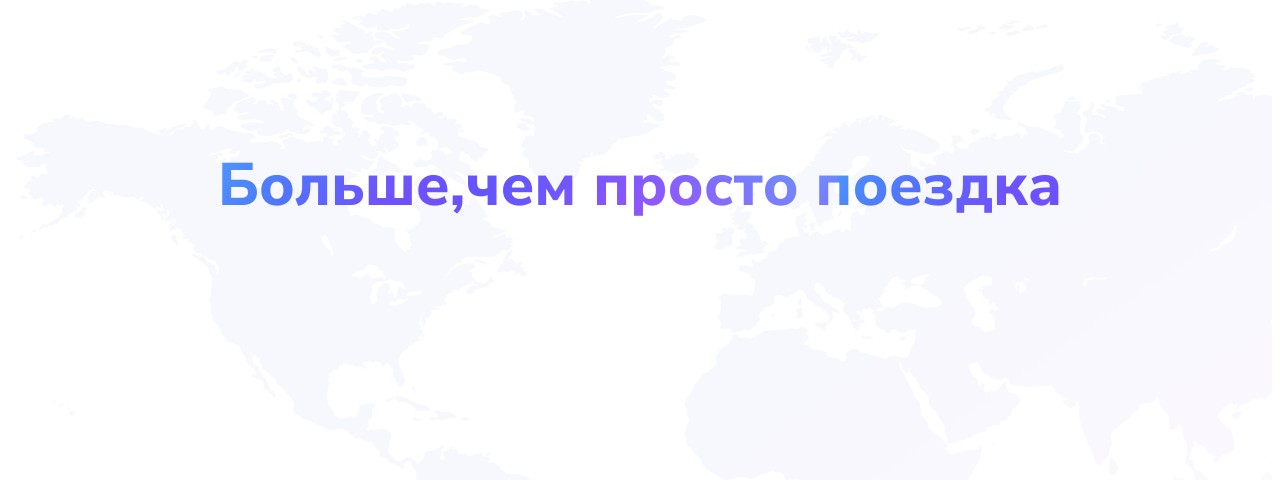
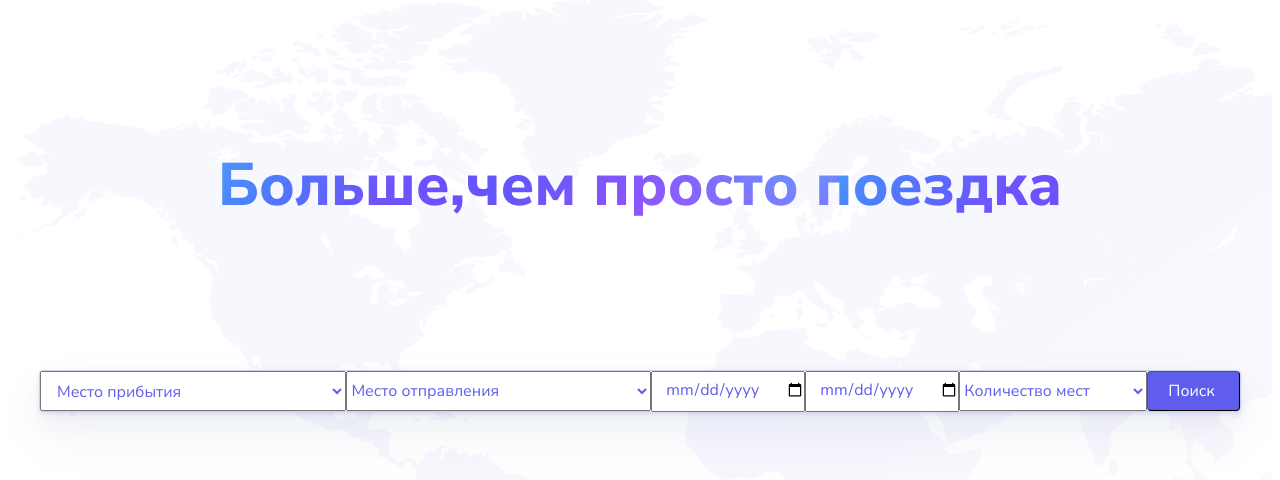
Before and after one commit to bib4maru/WebFlightBooking, a plain HTML site: page index.html in a window 1280 px wide. Shown: the part 138-618 px from the top of the page. Drawn offline with Linux system fonts and the light colour scheme.

Commit message:
Лаба 6
Подгрузка данных с JSON файла

```diff
--- /dev/null
+++ b/db.json
@@ -0,0 +1,54 @@
+[
+        {
+            "value": "Kazan",
+            "data" : "🇷🇺&emsp; Казань"
+        },
+        {
+            "value": "Moscow",
+            "data" : "🇷🇺&emsp; Москва"
+        },
+        {
+            "value": "London",
+            "data" : "🇬🇧&emsp; Лондон"
+        },
+        {
+            "value": "Tokyo",
+            "data" : "🇯🇵&emsp; Токио"
+        },
+        {
+            "value":"New-York",
+            "data" : "🇺🇸&emsp; Нью-Йорк"
+        },
+        {
+            "value": "Paris",
+            "data" : "🇫🇷&emsp; Париж"
+        },
+        {
+            "value": "Mexico",
+            "data" : "🇲🇽&emsp; Мехико"
+        },
+        {
+            "value": "Stambul",
+            "data" : "🇹🇷&emsp; Стамбул"
+        },
+        {
+            "value": "Rome",
+            "data" : "🇮🇹&emsp; Рим"
+        },
+        {
+            "value": "Prague",
+            "data" : "🇨🇿&emsp; Прага"
+        },
+        {
+            "value": "Shanghai",
+            "data" : "🇨🇳&emsp; Шанхай"
+        },
+        {
+            "value": "Budapest",
+            "data" : "🇭🇺&emsp; Будапешт"
+        },
+        {
+            "value": "Berlin",
+            "data" : "🇩🇪&emsp; Берлин"
+        }
+]
--- a/index.html
+++ b/index.html
@@ -30,6 +30,26 @@
     <main>
         <div class="searchblock">
             <div class="title"><h1 class="gradient_text">Больше,чем просто поездка</h1></div>
+            <form>
+                <div class="searchbar">
+                    <select name="from" class="depart_place">
+                        <option value="">Место прибытия</option>
+                    </select>
+                    <select name="to" class="arrival_place">
+                        <option value="">Место отправления</option>
+                    </select>
+                    <input class="depart-return" id="depart" type="date">
+                    <input class="depart-return" id="return" type="date">
+                    <select name="passangers" class="n_passangers">
+                        <option value="">Количество мест</option>
+                        <option value="one">Один пассажир</option>
+                        <option value="two">Два пассажира</option>
+                        <option value="three">Три пассажира</option>
+                    </select>
+                    <button class="search_btn" type="reset">Поиск</button>
+                </div>
+            </form>
+
         </div>
         <div class="map">
             <iframe src="https://www.google.com/maps/embed?pb=!1m14!1m12!1m3!1d42881714.255698316!2d81.17724079000575!3d49.00502702689404!2m3!1f0!2f0!3f0!3m2!1i1024!2i768!4f13.1!5e0!3m2!1sru!2sru!4v1679931008300!5m2!1sru!2sru" width="800" height="450" style="border:0;" allowfullscreen="" loading="lazy" referrerpolicy="no-referrer-when-downgrade"></iframe>
@@ -75,5 +95,6 @@
             <p class="copyright">©️ 2023 FlyMeTotheMoon incorporated</p>
         </div>
     </footer>
+    <script src="script.js"></script>
 </body>
 </html>
--- /dev/null
+++ b/script.js
@@ -0,0 +1,127 @@
+
+
+class OptionCity {
+    constructor (value,data,parent,className) {
+        this.value = value;
+        this.data = data;
+        this.parent = document.querySelector(parent);
+        this.className = className;
+    }
+    render(){
+        const element = document.createElement("option");
+        element.classList.add(this.className);
+        element.innerHTML=`<option value=${this.value}>${this.data}</option>`;
+        this.parent.append(element);
+    }
+}
+
+const getData = async (url) => {
+    const result = await fetch(url);
+
+    if (!result.ok) {
+        throw new Error(`Не удалось получить данные ${url}, статус:${result.status}`);
+    }
+
+    return await result.json();
+}
+
+getData("db.json")
+    .then(data => {
+        data.forEach(({value,data}) => {
+            new OptionCity(value,data,".depart_place","fromListNode").render();
+            new OptionCity(value,data,".arrival_place","toListNode").render();
+        })
+    })
+    setTimeout(() => {
+        const bar = document.querySelector(".searchbar"),
+        fromSelect = bar.querySelector(".depart_place"),
+        toSelect = bar.querySelector(".arrival_place"),
+        fromOptions = fromSelect.querySelectorAll(".fromListNode"),
+        toOptions = toSelect.querySelectorAll(".toListNode"),
+        departDate = bar.querySelector("#depart"),
+        returnDate = bar.querySelector("#return");
+    console.log(fromOptions);
+
+    function toListCheck (slcValue) {
+        toOptions.forEach(item => {
+            item.disabled=null;
+            if (item.value == slcValue) {
+                item.disabled="true";
+            }
+        })
+    }
+
+    function fromListCheck (slcValue) {
+        fromOptions.forEach(item => {
+            item.disabled=null;
+            if (item.value == slcValue) {
+                item.disabled="true";
+            }
+        })
+    }
+
+    function DateCheck() {
+        if (departDate.value > returnDate.value) {
+            returnDate.value=null;
+        }
+    }
+
+    fromSelect.addEventListener("change",e => {
+        toListCheck(e.target.value);
+
+    })
+
+    toSelect.addEventListener("change",e => {
+        fromListCheck(e.target.value);
+    })
+
+    departDate.addEventListener("change",() => {DateCheck();});
+
+    returnDate.addEventListener("change",() => {DateCheck();});
+    },1000)
+
+// const bar = document.querySelector(".searchbar"),
+//       fromSelect = bar.querySelector(".depart_place"),
+//       toSelect = bar.querySelector(".arrival_place"),
+//       fromOptions = fromSelect.querySelectorAll(".fromListNode"),
+//       toOptions = toSelect.querySelectorAll(".toListNode"),
+//       departDate = bar.querySelector("#depart"),
+//       returnDate = bar.querySelector("#return");
+// console.log(fromOptions);
+
+// function toListCheck (slcValue) {
+//     toOptions.forEach(item => {
+//         item.disabled=null;
+//         if (item.value == slcValue) {
+//             item.disabled="true";
+//         }
+//     })
+// }
+
+// function fromListCheck (slcValue) {
+//     fromOptions.forEach(item => {
+//         item.disabled=null;
+//         if (item.value == slcValue) {
+//             item.disabled="true";
+//         }
+//     })
+// }
+
+// function DateCheck() {
+//     if (departDate.value > returnDate.value) {
+//         returnDate.value=null;
+//     }
+// }
+
+// fromSelect.addEventListener("change",e => {
+//     toListCheck(e.target.value);
+
+// })
+
+// toSelect.addEventListener("change",e => {
+//     fromListCheck(e.target.value);
+// })
+
+// departDate.addEventListener("change",() => {DateCheck();});
+
+// returnDate.addEventListener("change",() => {DateCheck();});
--- a/style.css
+++ b/style.css
@@ -99,3 +99,92 @@
     font-size: 12px;
     color: #7C8DB0;
 }
+.itemblock {
+    display: flex;
+    flex-direction: row;
+    align-items: flex-start;
+    padding: 0px;
+}
+.item {
+    width: 225px;
+    min-height: 350px;
+    box-shadow: 1px 2px 4px rgba(0, 0, 0, 0.1);
+    display: flex;
+    flex-direction: column; /* Размещаем элементы в колонку */
+    border-radius: 4px;
+    transition: 0.2s;
+    position: relative;
+    /* display: flex;
+    flex-direction: column;
+    align-items: flex-start;
+    padding: 0px;
+    background: #FFFFFF;
+    box-shadow: 0px 2px 4px rgba(28, 5, 77, 0.1), 0px 12px 32px rgba(0, 0, 0, 0.05);
+    border-radius: 12px; */
+}
+.item_top {
+    display: block;
+    position: absolute;
+    top: 0;
+    left: 0;
+    width: 100%;
+    height: 100%;
+    flex: 0 0 220px; /* Задаем высоту 220px, запрещаем расширение и сужение по высоте */
+    position: relative;
+    overflow: hidden; /* Скрываем, что выходит за пределы */
+}
+.searchbar {
+    display: flex;
+    flex-direction: row;
+    align-items: flex-start;
+    padding: 0px;
+    width: 1200px;
+    height: 40px;
+    border: 1px solid #CBD4E6;
+    box-shadow: 0px 2px 4px rgba(7, 4, 146, 0.1), 0px 24px 60px rgba(6, 47, 125, 0.05), 0px 12px 24px rgba(27, 59, 119, 0.05);
+    border-radius: 4px;
+}
+.depart_place {
+    display: flex;
+    flex-direction: row;
+    align-items: flex-end;
+    padding: 8px 12px;
+    width: 324.5px;
+    height: 40px;
+}
+.arrival_place {
+    display: flex;
+    flex-direction: row;
+    align-items: center;
+    padding: 0px;
+    width: 324.5px;
+    height: 40px;
+}
+.depart-return {
+    display: flex;
+    flex-direction: row;
+    align-items: flex-end;
+    padding: 8px 12px;
+    width: 126px;
+    height: 21px;
+}
+.n_passangers {
+    display: flex;
+    flex-direction: row;
+    align-items: center;
+    padding: 0px;
+    width: 200px;
+    height: 40px;
+}
+.search_btn {
+    display: flex;
+    flex-direction: row;
+    align-items: center;
+    padding: 12px 20px;
+    width: 96px;
+    height: 40px;
+    background: #605DEC;
+    border-radius: 4px;
+    border-width: 1px;
+    color: white;
+}
```
Also changed, not shown: images/1st card.jpg (added), images/departure.svg (added).
